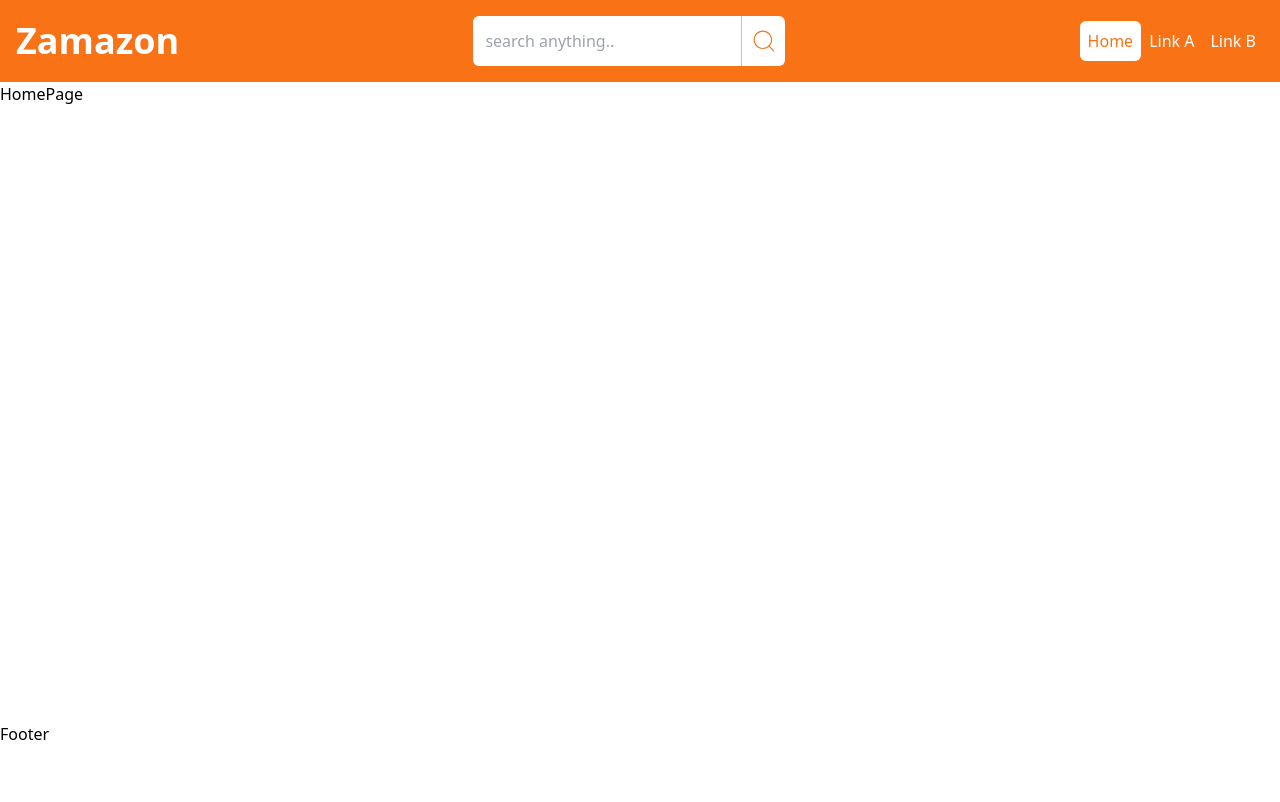
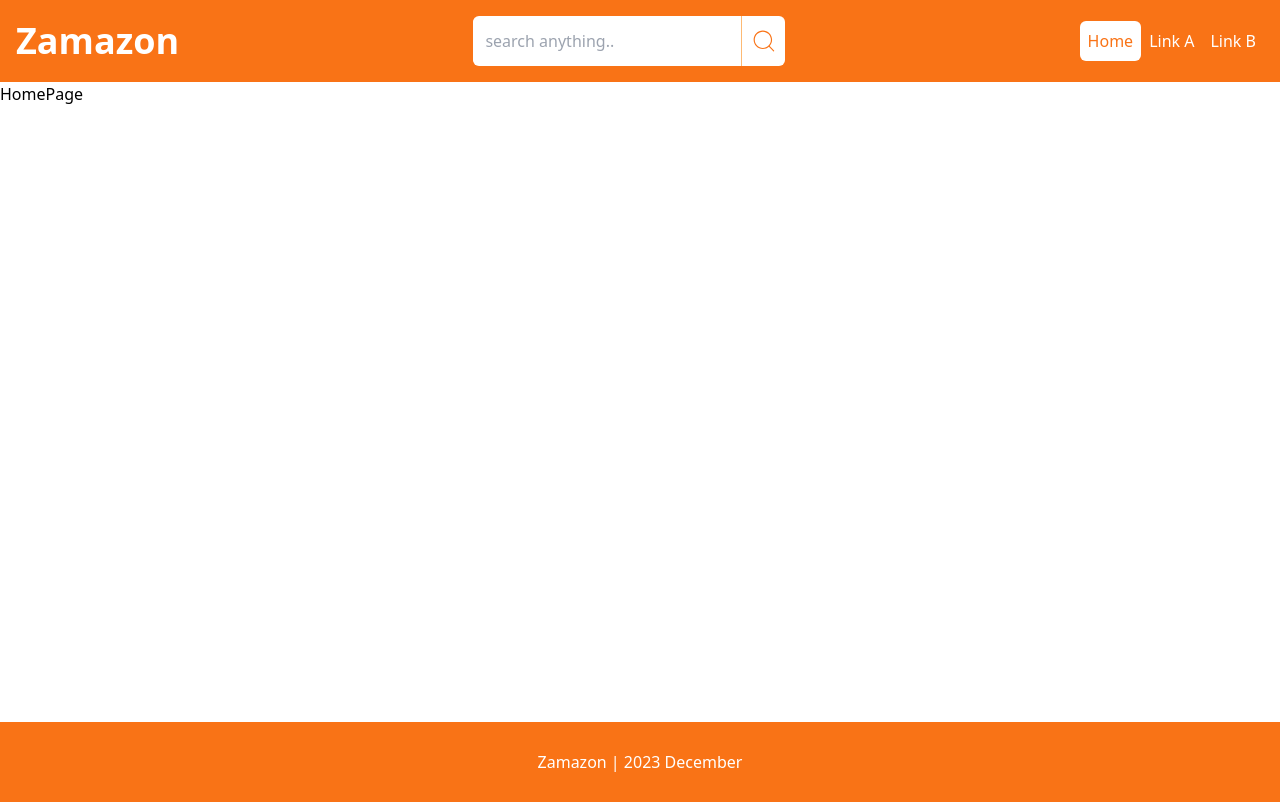
Before and after one commit to gorkemuveyk/e-commerce-react, a React (Vite) app: page / in a window 1280 px wide. Built offline with nearby package versions, Linux system fonts and the light colour scheme.

Commit message:
footer and not found page done

```diff
--- a/src/components/footer/Footer.jsx
+++ b/src/components/footer/Footer.jsx
@@ -1,6 +1,10 @@
 import "./Footer.css";
 const Footer = () => {
-  return <footer>Footer</footer>;
+  return (
+    <footer className="bg-orange-500 text-white flex justify-center items-center">
+      <p>Zamazon | 2023 December</p>
+    </footer>
+  );
 };
 
 export default Footer;
--- a/src/components/not-found/NotFound.css
+++ b/src/components/not-found/NotFound.css
@@ -1,4 +1,4 @@
-.p {
+.not-found {
   min-height: 80vh;
   width: 100%;
 }
--- a/src/components/not-found/NotFound.jsx
+++ b/src/components/not-found/NotFound.jsx
@@ -1,6 +1,13 @@
 import "./NotFound.css";
 const NotFound = () => {
-  return <div className="p">NotFound</div>;
+  return (
+    <div className="not-found flex flex-col gap-4 justify-center">
+      <p className="text-8xl font-bold text-orange-500 text-center">404</p>
+      <div>
+        <h3 className="text-4xl text-center text-orange-500">Not Found</h3>
+      </div>
+    </div>
+  );
 };
 
 export default NotFound;
```
